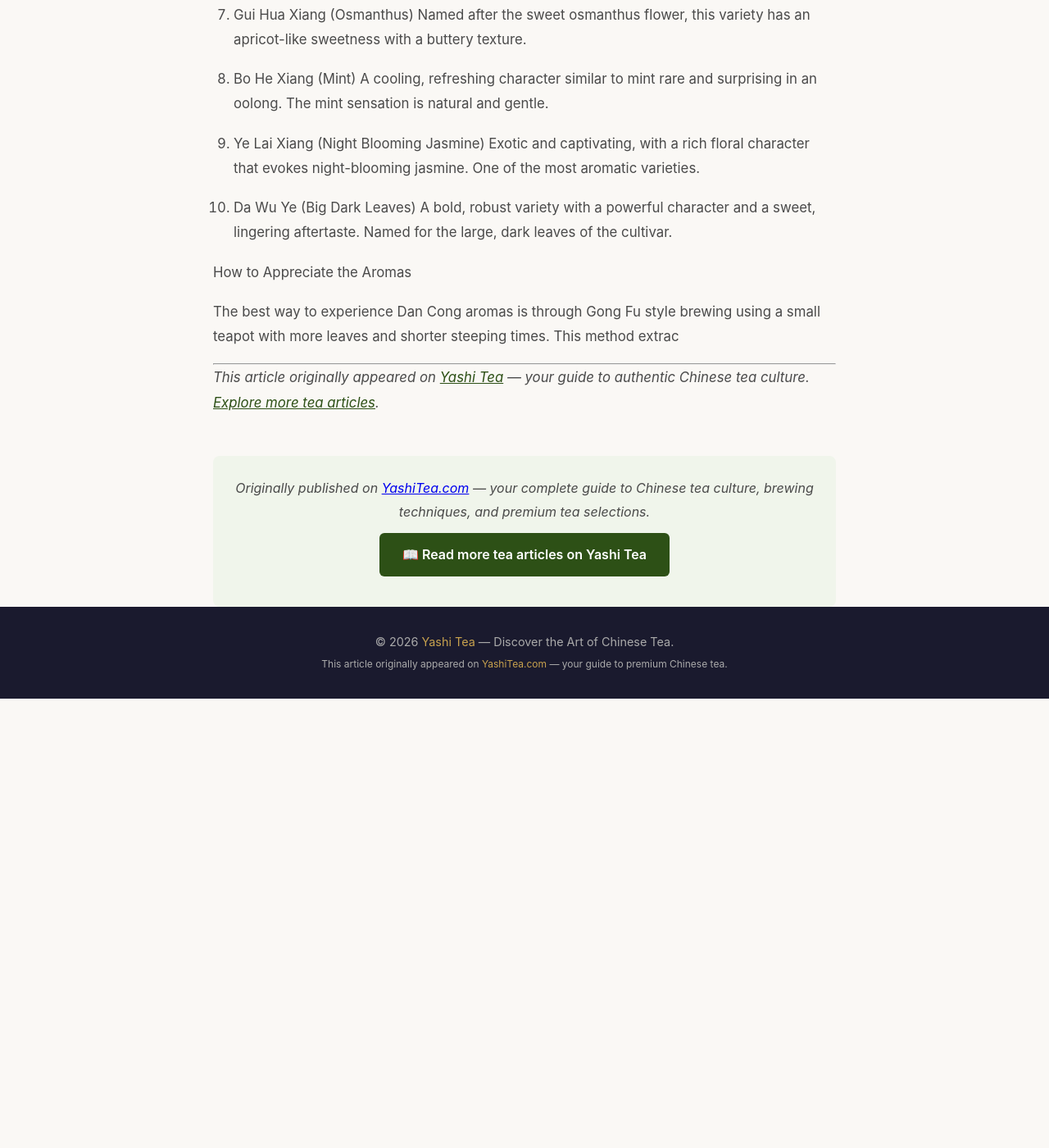
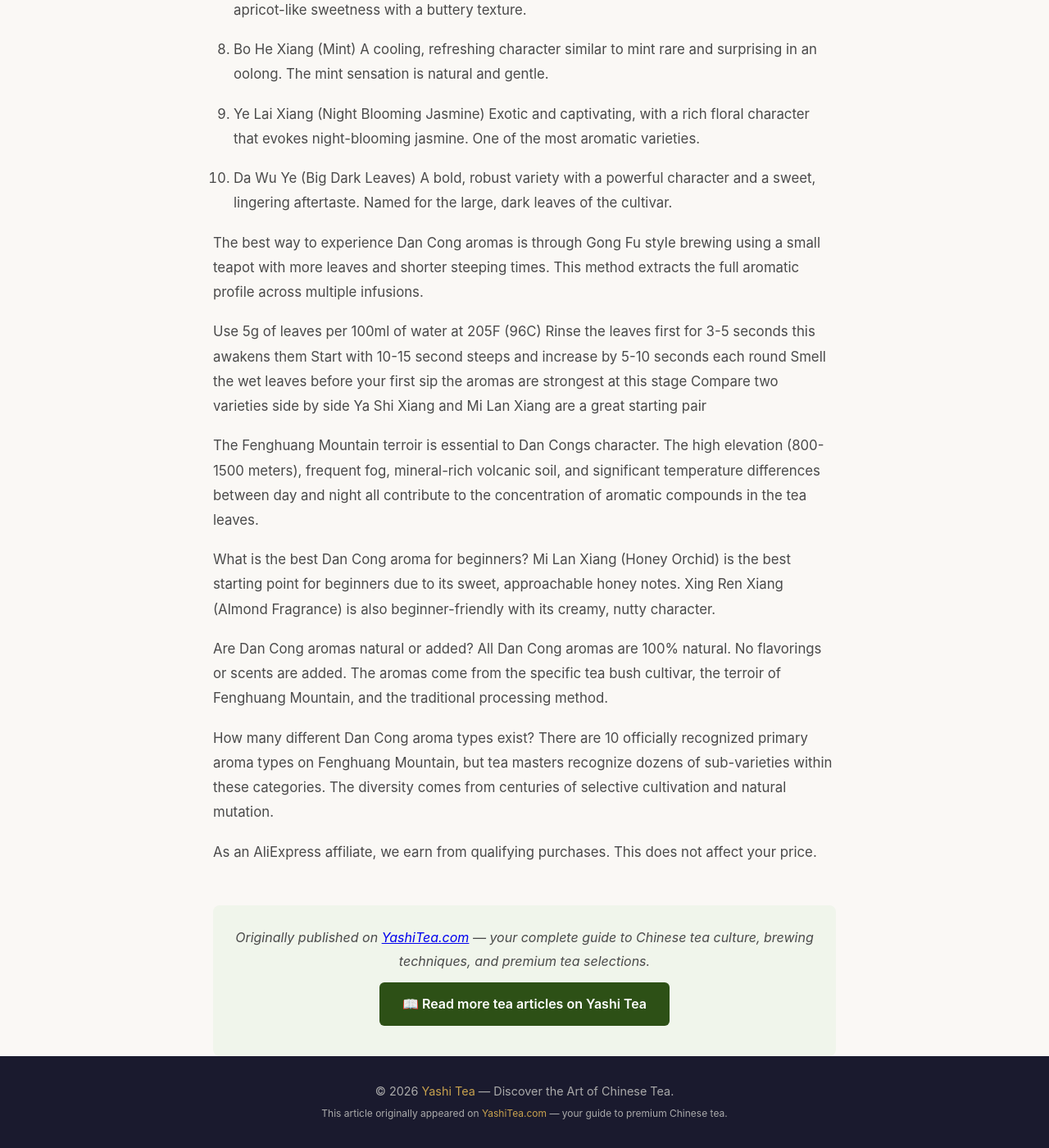
Before and after one commit to keikiqiu/yashitea-blog, a Jekyll site: the page built from _posts/2026-06-29-the-10-aromas-of-phoenix-dan-cong-a-beginners-guide-to-chinas-most-fragrant-tea.md, in a window 1280 px wide and 1400 px high, scrolled down 1374 px. Shown: the whole window at 82% size. Built offline with Jekyll 4.4.1, drawn with Linux system fonts in a browser that asks for light colours; before the commit the page ends 2226 px from its top, so only the background shows below that; some of the changed text lies outside the part shown.

Commit message:
Fix: contextual backlinks for the-10-aromas-of-phoenix-dan-cong-a-beginners-guide-to-chinas-most-fragrant-tea

```diff
--- a/_posts/2026-06-29-the-10-aromas-of-phoenix-dan-cong-a-beginners-guide-to-chinas-most-fragrant-tea.md
+++ b/_posts/2026-06-29-the-10-aromas-of-phoenix-dan-cong-a-beginners-guide-to-chinas-most-fragrant-tea.md
@@ -7,16 +7,9 @@
 
 Phoenix Dan Cong oolong from Guangdong, China produces 10 distinct natural aroma types  more than any other tea in the world. Each variety comes from a single tea bush cultivar with its own unique fragrance profile.
 
-
-
-
 If you have ever tried a Chinese oolong tea and wondered why some smell like orchids while others taste like honey or almonds, you are not alone. That variety is the magic of Phoenix Dan Cong  arguably the most aromatic tea in the world. Learn more about what makes Phoenix Dan Cong special.
 
-What Makes Dan Cong Special?
-
-Phoenix Dan Cong comes from the Fenghuang Mountain region of Guangdong, China. What sets it apart from other oolongs is the single bush tradition  each variety comes from a genetically distinct tea bush cultivar, processed separately to preserve its unique natural aroma. No flavorings are added  the aromas are all naturally present in the leaves.
-
-The 10 Classic Aroma Types
+Phoenix Dan Cong comes from the Fenghuang Mountain region of Guangdong, China. What sets it apart from other oolongs is the single bush tradition  each variety comes from a genetically distinct tea bush cultivar, processed separately to preserve its unique natural aroma.  For more details, refer to [Yashi Tea's guide to the 10 aromas of phoenix dan cong a beginner8217s china8217s most fragrant tea](https://www.yashitea.com/the-10-aromas-of-phoenix-dan-cong-a-beginners-guide-to-chinas-most-fragrant-tea/) for comprehensive coverage. No flavorings are added  the aromas are all naturally present in the leaves.
 
 There are 10 primary aroma categories (called Xiang in Chinese), each with its own character:
 
@@ -38,9 +31,6 @@
 6. Huang Zhi Xiang (Gardenia)
 Bright and floral, like fresh gardenias. Clean, crisp, and refreshing  ideal for spring and summer drinking.
 
-
-
-
 7. Gui Hua Xiang (Osmanthus)
 Named after the sweet osmanthus flower, this variety has an apricot-like sweetness with a buttery texture.
 
@@ -53,10 +43,23 @@
 10. Da Wu Ye (Big Dark Leaves)
 A bold, robust variety with a powerful character and a sweet, lingering aftertaste. Named for the large, dark leaves of the cultivar.
 
-How to Appreciate the Aromas
+The best way to experience Dan Cong aromas is through Gong Fu style brewing  using a small teapot with more leaves and shorter steeping times. This method extracts the full aromatic profile across multiple infusions.
 
-The best way to experience Dan Cong aromas is through Gong Fu style brewing  using a small teapot with more leaves and shorter steeping times. This method extrac
+Use 5g of leaves per 100ml of water at 205F (96C)
+Rinse the leaves first for 3-5 seconds  this awakens them
+Start with 10-15 second steeps and increase by 5-10 seconds each round
+Smell the wet leaves before your first sip  the aromas are strongest at this stage
+Compare two varieties side by side  Ya Shi Xiang and Mi Lan Xiang are a great starting pair
 
----
+The Fenghuang Mountain terroir is essential to Dan Congs character. The high elevation (800-1500 meters), frequent fog, mineral-rich volcanic soil, and significant temperature differences between day and night all contribute to the concentration of aromatic compounds in the tea leaves.
 
-*This article originally appeared on [Yashi Tea](https://www.yashitea.com/the-10-aromas-of-phoenix-dan-cong-a-beginners-guide-to-chinas-most-fragrant-tea/) — your guide to authentic Chinese tea culture. [Explore more tea articles](https://www.yashitea.com/blog).*
+What is the best Dan Cong aroma for beginners?
+Mi Lan Xiang (Honey Orchid) is the best starting point for beginners due to its sweet, approachable honey notes. Xing Ren Xiang (Almond Fragrance) is also beginner-friendly with its creamy, nutty character.
+
+Are Dan Cong aromas natural or added?
+All Dan Cong aromas are 100% natural. No flavorings or scents are added. The aromas come from the specific tea bush cultivar, the terroir of Fenghuang Mountain, and the traditional processing method.
+
+How many different Dan Cong aroma types exist?
+There are 10 officially recognized primary aroma types on Fenghuang Mountain, but tea masters recognize dozens of sub-varieties within these categories. The diversity comes from centuries of selective cultivation and natural mutation.
+
+As an AliExpress affiliate, we earn from qualifying purchases. This does not affect your price.
```
